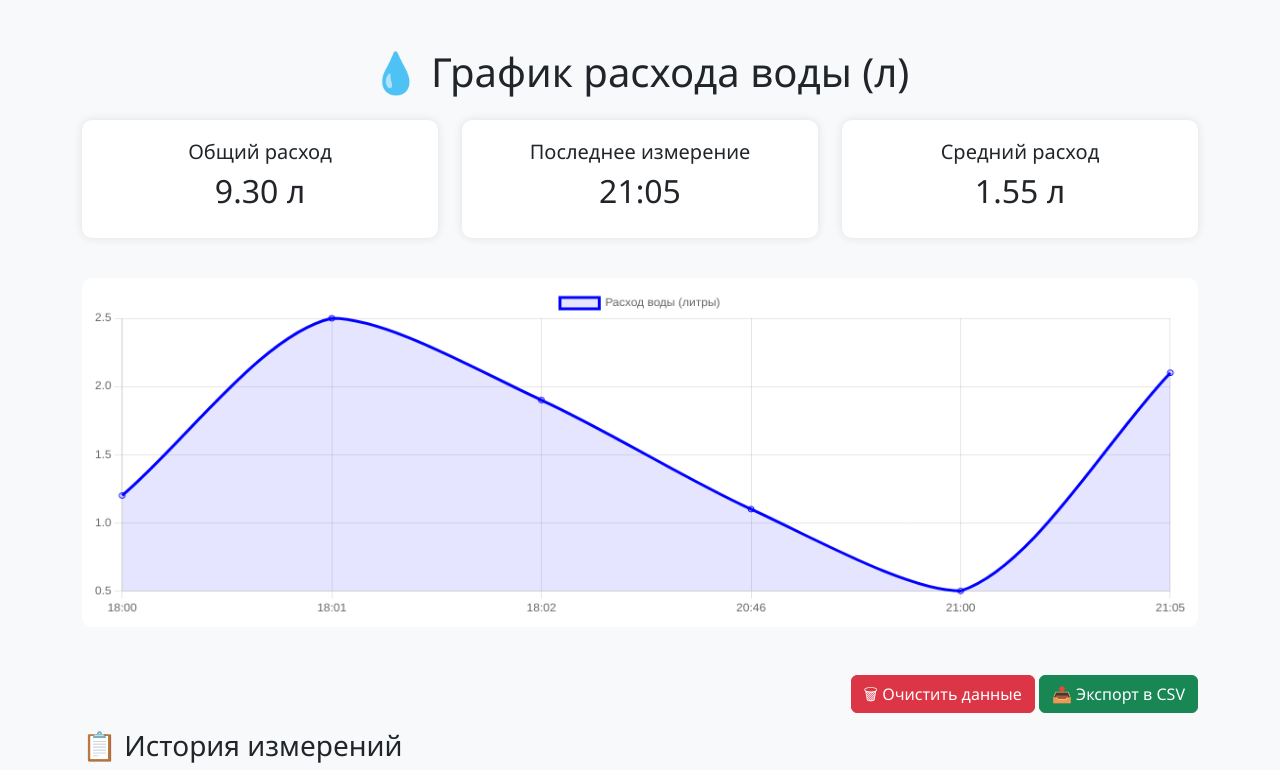
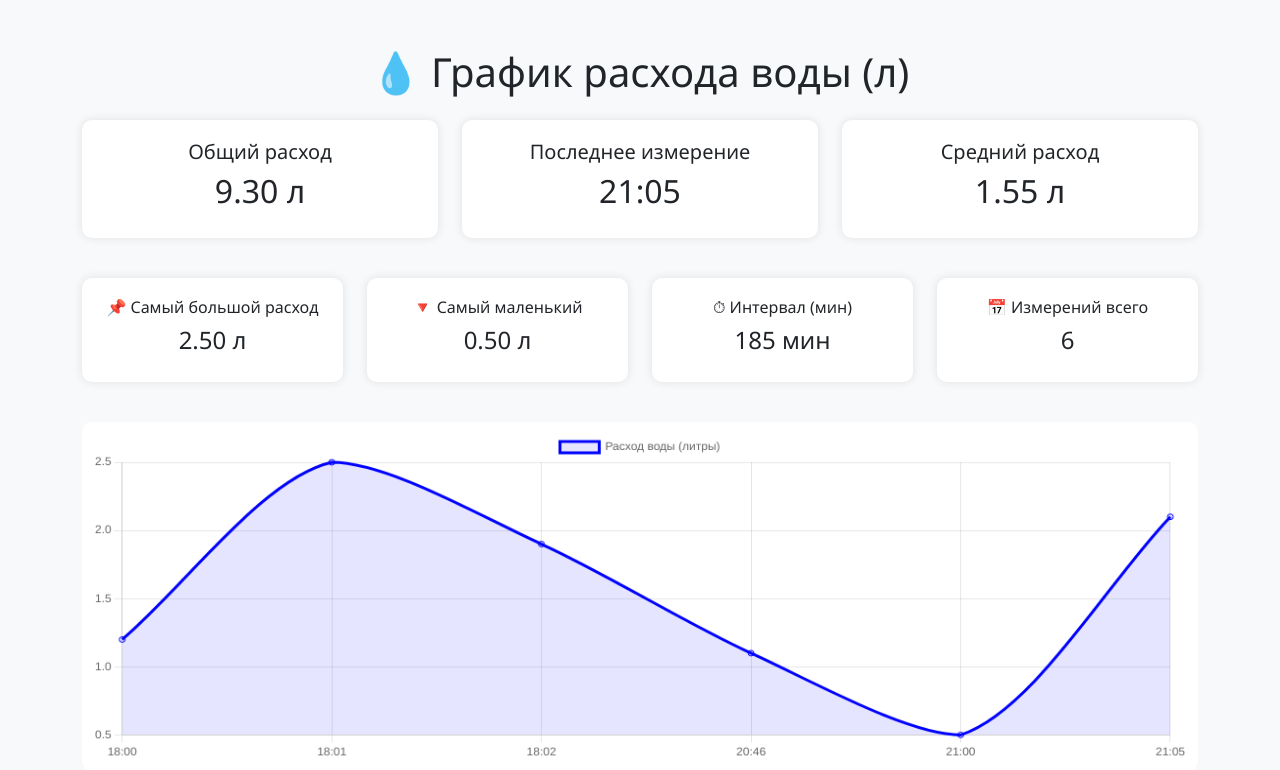
Before and after one commit to Nurikkrut04/esp32-water-server, a Flask app: page / in a window 1280 px wide. Shown: the top 770 px of the page. Run offline with Flask 3, Linux system fonts and the light colour scheme.

Commit message:
Добавлены новые фиджеты

```diff
--- a/templates/index.html
+++ b/templates/index.html
@@ -55,6 +55,34 @@
     </div>
   </div>
 
+  <!-- Новые виджеты -->
+  <div class="row mb-4">
+    <div class="col-md-3 mb-3">
+      <div class="stat-box text-center">
+        <h6>📌 Самый большой расход</h6>
+        <h4 id="maxLiters">—</h4>
+      </div>
+    </div>
+    <div class="col-md-3 mb-3">
+      <div class="stat-box text-center">
+        <h6>🔻 Самый маленький</h6>
+        <h4 id="minLiters">—</h4>
+      </div>
+    </div>
+    <div class="col-md-3 mb-3">
+      <div class="stat-box text-center">
+        <h6>⏱ Интервал (мин)</h6>
+        <h4 id="interval">—</h4>
+      </div>
+    </div>
+    <div class="col-md-3 mb-3">
+      <div class="stat-box text-center">
+        <h6>📅 Измерений всего</h6>
+        <h4 id="count">0</h4>
+      </div>
+    </div>
+  </div>
+
   <div class="mb-5">
     <canvas id="waterChart" height="100"></canvas>
   </div>
@@ -82,7 +110,7 @@
   </div>
 
   <script>
-    let chart; // глобально сохраняем график
+    let chart;
 
     async function fetchData() {
       const res = await fetch('/data.json');
@@ -93,6 +121,22 @@
     function formatTime(dateStr) {
       const d = new Date(dateStr);
       return d.toLocaleTimeString('ru-RU', { hour: '2-digit', minute: '2-digit' });
+    }
+
+    function updateExtraWidgets(data) {
+      const liters = data.map(e => parseFloat(e.liters));
+      if (liters.length === 0) return;
+      const max = Math.max(...liters);
+      const min = Math.min(...liters);
+      const count = liters.length;
+      const first = new Date(data[0].time);
+      const last = new Date(data.at(-1).time);
+      const interval = Math.round((last - first) / 60000);
+
+      document.getElementById('maxLiters').innerText = max.toFixed(2) + ' л';
+      document.getElementById('minLiters').innerText = min.toFixed(2) + ' л';
+      document.getElementById('interval').innerText = interval + ' мин';
+      document.getElementById('count').innerText = count;
     }
 
     function updateUI(data) {
@@ -144,9 +188,10 @@
         chart.data.datasets[0].data = values;
         chart.update();
       }
+
+      updateExtraWidgets(data);
     }
 
-    // Запуск при загрузке и автоподгрузка каждые 5 секунд
     async function refresh() {
       const data = await fetchData();
       updateUI(data);
```
